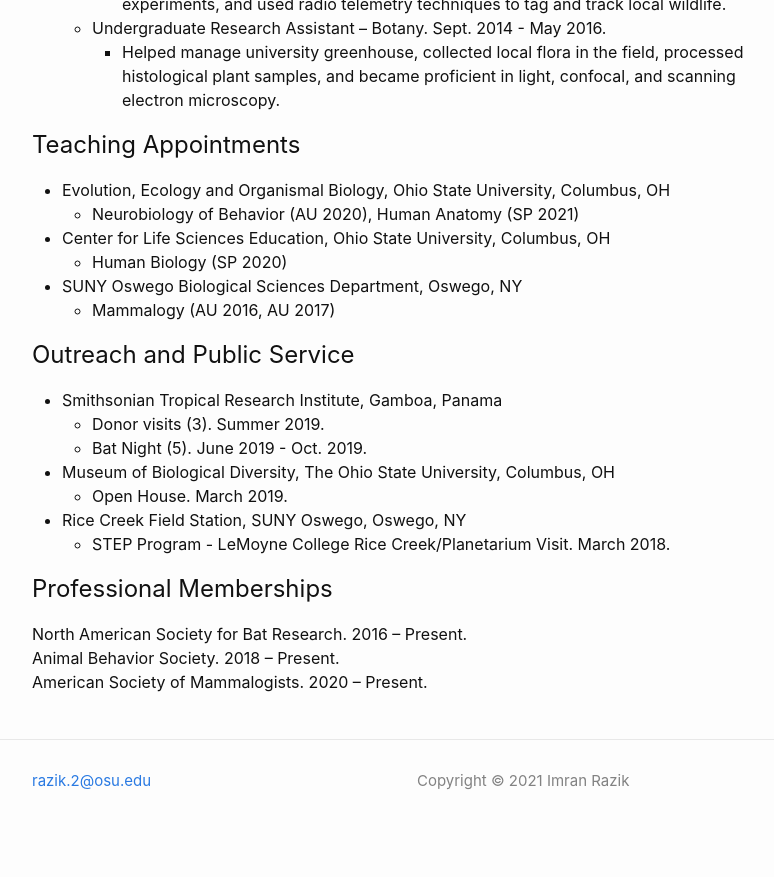
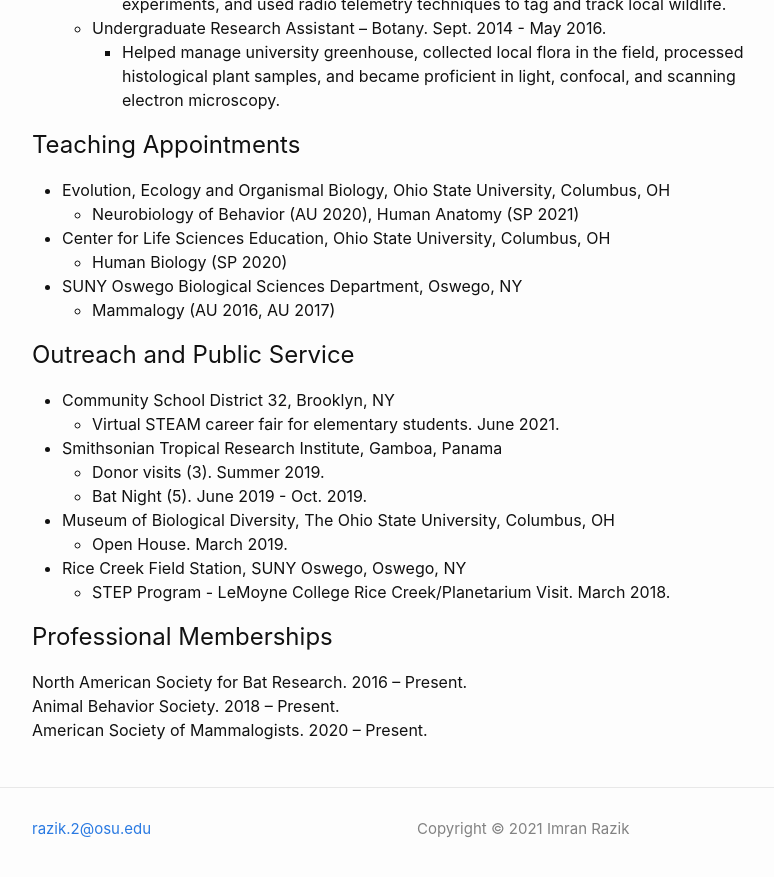
Before and after one commit to imranrazik/imranrazik.github.io, a Jekyll site: the page built from CV.md, in a window 1280 px wide and 900 px high, scrolled down 3117 px. Shown: the top 877 px of the window, without its empty margins (238-1012 px from the left). Built offline with Jekyll 4.4.1, drawn with Linux system fonts in a browser that asks for light colours; our own code applies the rules of GitHub Pages for plain Markdown files; before the commit the page ends 3969 px from its top, so only the background shows below that.

Commit message:
Update CV.md

```diff
--- a/CV.md
+++ b/CV.md
@@ -103,6 +103,8 @@
   - Mammalogy (AU 2016, AU 2017)
 
 ## Outreach and Public Service
+- Community School District 32, Brooklyn, NY
+  - Virtual STEAM career fair for elementary students. June 2021.
 - Smithsonian Tropical Research Institute, Gamboa, Panama
   - Donor visits (3). Summer 2019.
   - Bat Night (5). June 2019 - Oct. 2019.
```
